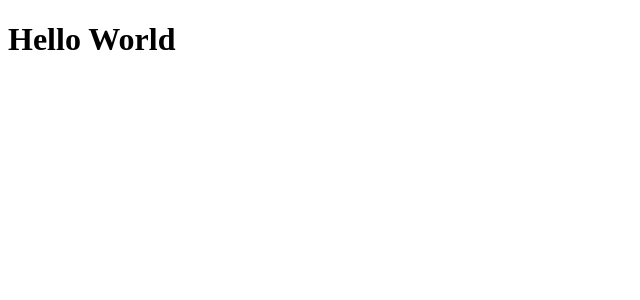
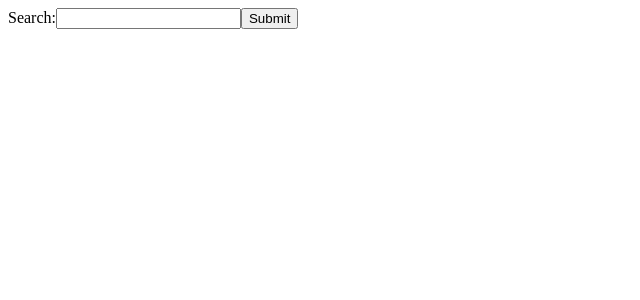
Before and after one commit to katherinemtam/news-search, a React app: page / in a window 1280 px wide. Shown: the top 300 px of the page, without its empty margins (0-640 px from the left). Built offline with nearby package versions, Linux system fonts and the light colour scheme.

Commit message:
connect App.jsx with NewsSearch container

```diff
--- a/src/components/app/App.jsx
+++ b/src/components/app/App.jsx
@@ -1,5 +1,6 @@
 import React from 'react';
+import NewsSearch from '../../containers/NewsSearch';
 
 export default function App() {
-  return <h1>Hello World</h1>;
+  return <NewsSearch />;
 }
```
